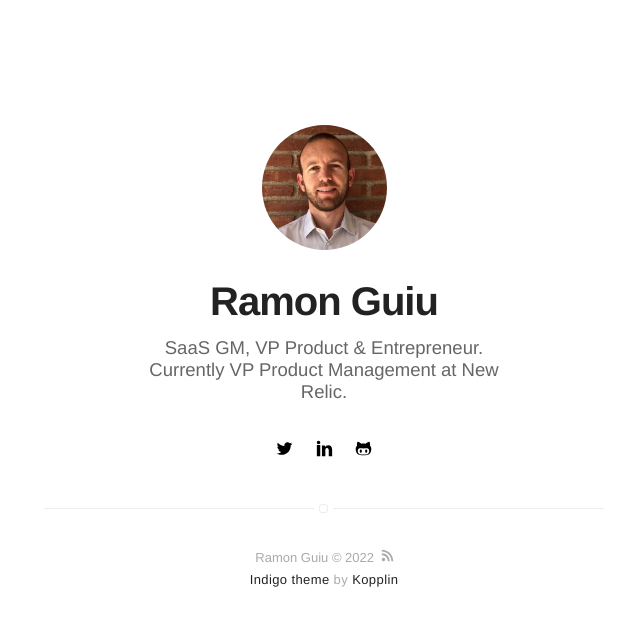
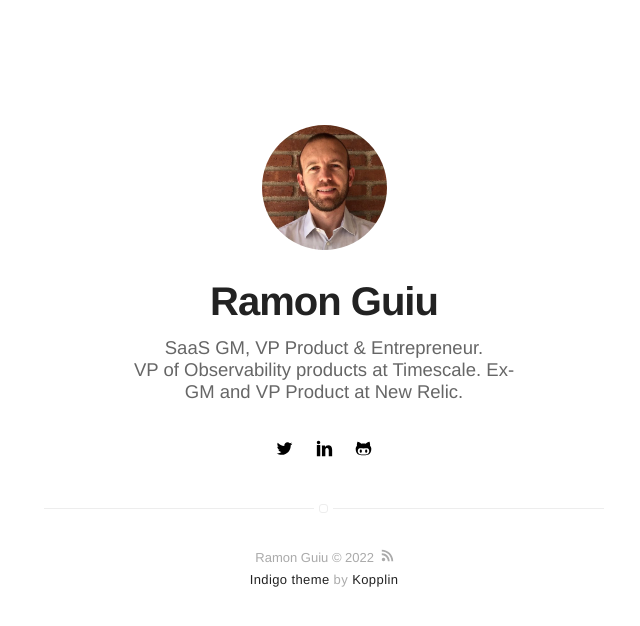
Before and after one commit to ramonguiu/ramonguiu.github.io, a Jekyll site: the page built from index.html, in a window 1280 px wide. Shown: the top 626 px of the page, without its empty margins (316-956 px from the left). Built offline with Jekyll 4.4.1, drawn with Linux system fonts in a browser that asks for light colours.

Commit message:
Update bio

```diff
--- a/_config.yml
+++ b/_config.yml
@@ -1,9 +1,9 @@
 # main text of home
 name: Ramon Guiu
 #bio: I am an engineer with an MBA who has found his passion in leading teams to build and take to market high-growth SaaS products
-bio: SaaS GM, VP Product & Entrepreneur.<br/>Currently VP Product Management at New Relic.
+bio: SaaS GM, VP Product & Entrepreneur.<br/> VP of Observability products at Timescale. Ex-GM and VP Product at New Relic.
 # twitter summary info
-description: Ramon Guiu is a SaaS GM, VP Product & Entrepreneur. Currently VP Product Management at New Relic
+description: Ramon Guiu is a SaaS GM, VP Product & Entrepreneur. Currently VP of Observability products at Timescale
 
 # if it's an external image, update below for true
 # better with square images
```
